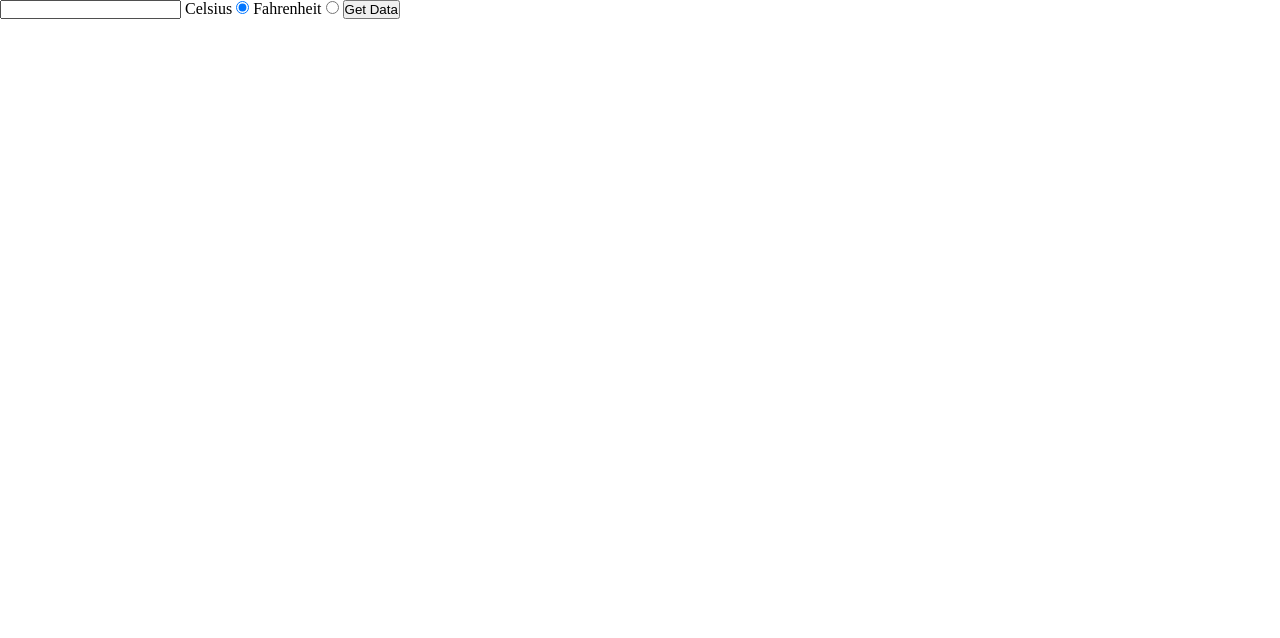
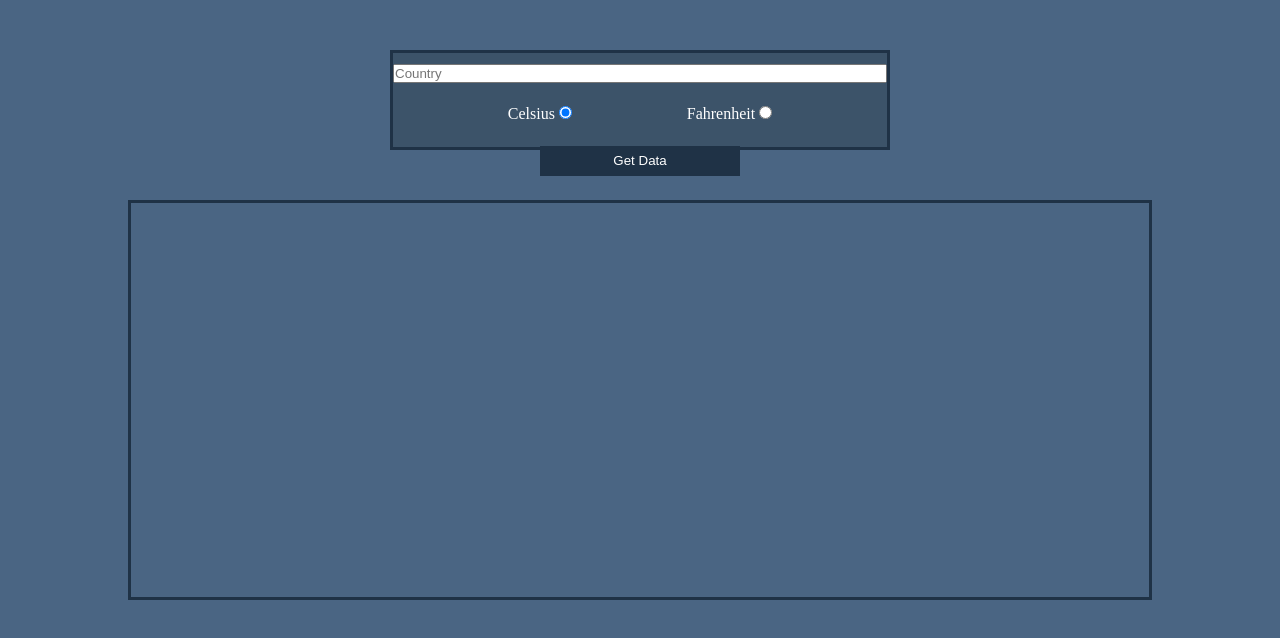
Before and after one commit to WoodenBrick1/Weather-App, a website built with webpack: page src/index.html in a window 1280 px wide. Built offline with nearby package versions, Linux system fonts and the light colour scheme.

Commit message:
Basic Styling v1

```diff
--- a/src/index.html
+++ b/src/index.html
@@ -10,15 +10,28 @@
 <body>
 
 
-    <input type="text" id="country">
+    <div id="inputs">
+        <input type="text" id="country" placeholder="Country">
 
-    <label for="metric">Celsius</label>
-    <input type="radio" id="metric" name="unit" checked="checked" value="metric">
 
-    <label for="us">Fahrenheit</label>
-    <input type="radio" id="us" name="unit" value="us">
+        <div id="radio-buttons">
 
-    <button id="get-data">Get Data</button>
+            <section>
+                <label for="metric">Celsius</label>
+                <input type="radio" id="metric" name="unit" checked="checked" value="metric">
+            </section>
+            <section>
+                <label for="us">Fahrenheit</label>
+                <input type="radio" id="us" name="unit" value="us">
+            </section>
+        </div>
+
+        <button id="get-data">Get Data</button>
+    </div>
+
+    <div id="info">
+
+    </div>
 </body>
 
 </html>
--- a/src/modules/api.js
+++ b/src/modules/api.js
@@ -11,7 +11,7 @@ export async function getData (country, unitGroup) {
 
         if (!response.ok) {
 
-            return Promise.reject("INVALID");
+            return Promise.reject();
         }
          const data = response.json();
 
--- a/src/styles.css
+++ b/src/styles.css
@@ -3,3 +3,62 @@
     padding: 0;
     box-sizing: border-box;
 }
+
+:root {
+    --dark-blue: #1f3246;
+}
+
+body {
+    background-color:#4a6583;
+}
+
+#inputs {
+    background-color: #3c5369;
+    border: 3px solid var(--dark-blue);
+
+    height: 100px;
+    width: 500px;
+    margin: 50px auto;
+
+    display: flex;
+    flex-direction: column;
+    justify-content: space-around;
+}
+
+#radio-buttons {
+    color: white;
+    display: flex;
+
+    justify-content: space-evenly;
+}
+
+
+#get-data {
+    background-color:  var(--dark-blue);
+    color: white;
+    border: none;
+
+    margin: 0 auto;
+
+    width: 200px;
+    height: 30px;
+    margin-bottom: -40px;
+}
+
+#get-data:hover {
+    background-color:#2e445c;
+}
+#get-data:active {
+    background-color:#7690ac;
+}
+
+#info {
+    border: 3px solid var(--dark-blue);
+
+    width: 80vw;
+    height: 50vh;
+
+    margin: 0 auto;
+
+
+}
```
